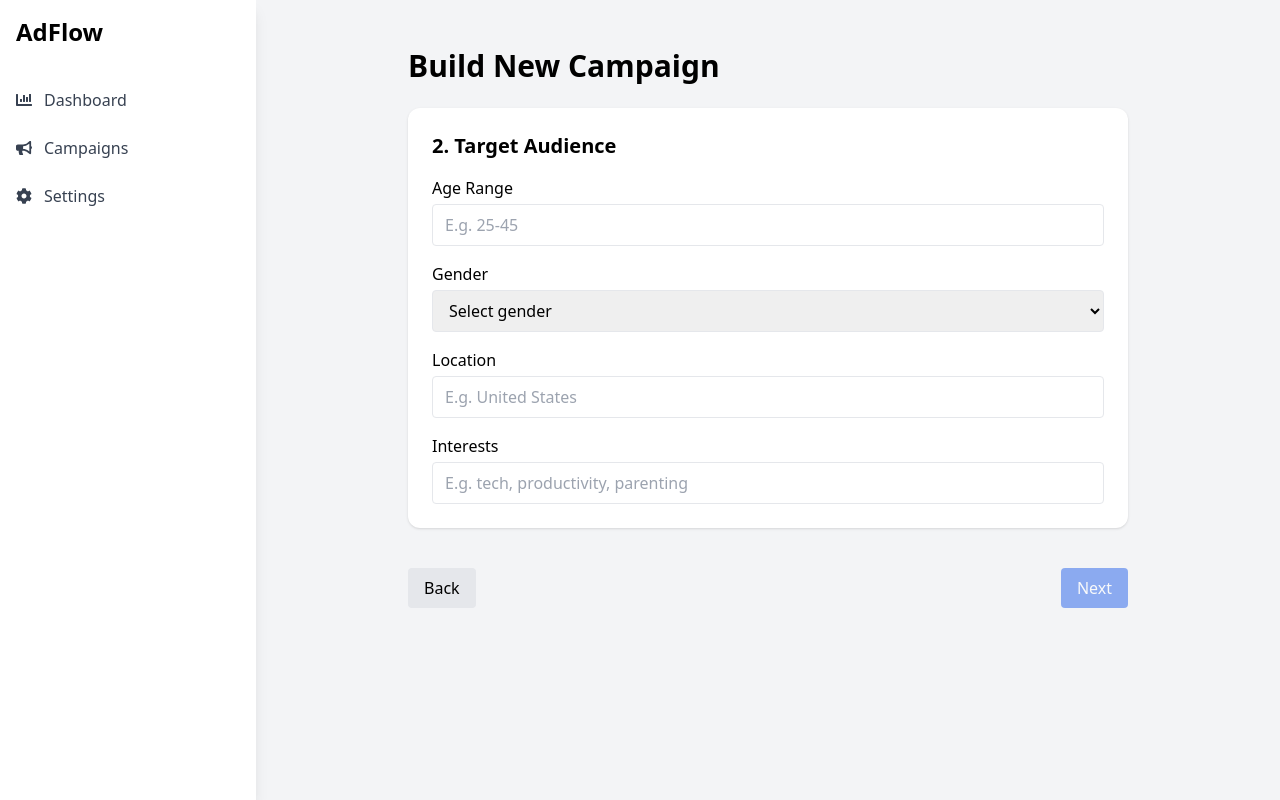
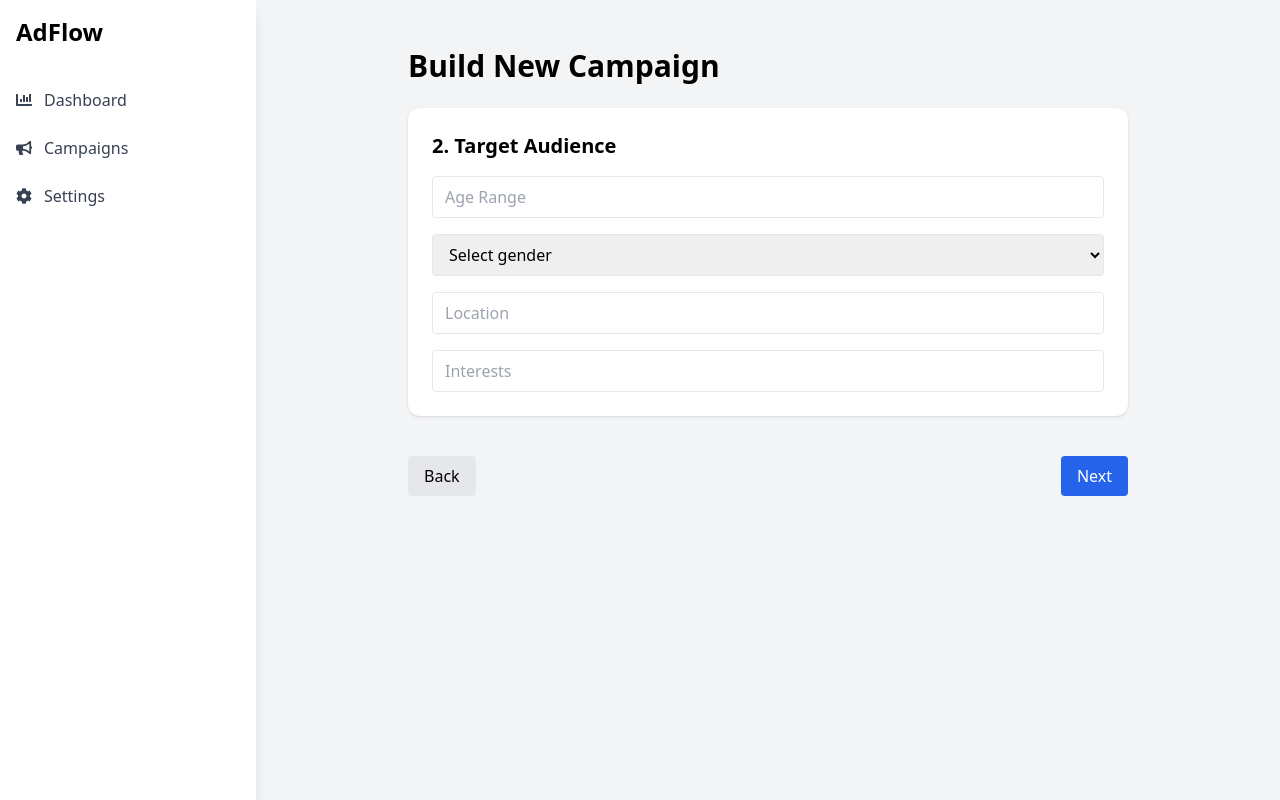
Before and after one commit to CarrionOnil/automated_ad, a React (Vite) app in the folder frontend/: page /campaigns in a window 1280 px wide. Both pictures are taken after a click on the button "Next". Built offline with nearby package versions, Linux system fonts and the light colour scheme.

Commit message:
Seperated steps in campaignbuilder and made new components (better readability)

```diff
--- /dev/null
+++ b/frontend/src/components/AdCopyGenerator.jsx
@@ -0,0 +1,37 @@
+import { useState } from 'react';
+
+const AdCopyGenerator = ({ productInfo, targetAudience, goals }) => {
+  const [adCopy, setAdCopy] = useState('');
+  const [loading, setLoading] = useState(false);
+
+  const generateAdCopy = async () => {
+    setLoading(true);
+    const response = await fetch('/api/generate-copy', {
+      method: 'POST',
+      headers: { 'Content-Type': 'application/json' },
+      body: JSON.stringify({ productInfo, targetAudience, goals })
+    });
+    const data = await response.json();
+    setAdCopy(data.copy);
+    setLoading(false);
+  };
+
+  return (
+    <div className="p-4 bg-white rounded-xl shadow">
+      <button
+        onClick={generateAdCopy}
+        className="bg-blue-500 text-white px-4 py-2 rounded hover:bg-blue-600"
+      >
+        {loading ? 'Generating...' : 'Generate Ad Copy'}
+      </button>
+      {adCopy && (
+        <div className="mt-4 p-3 border rounded bg-gray-50">
+          <h3 className="font-semibold">Generated Ad Copy:</h3>
+          <p>{adCopy}</p>
+        </div>
+      )}
+    </div>
+  );
+};
+
+export default AdCopyGenerator;
--- /dev/null
+++ b/frontend/src/components/CampaignPreview.jsx
@@ -0,0 +1,11 @@
+const CampaignPreview = ({ adCopy, productInfo, targetAudience, goals }) => (
+  <div className="p-4 bg-white rounded-xl shadow mt-4">
+    <h2 className="text-xl font-bold mb-2">Campaign Preview</h2>
+    <p><strong>Ad Copy:</strong> {adCopy}</p>
+    <p><strong>Product:</strong> {productInfo.name}</p>
+    <p><strong>Audience:</strong> {targetAudience.demographics}</p>
+    <p><strong>Goals:</strong> {goals.objective}</p>
+  </div>
+);
+
+export default CampaignPreview;
--- /dev/null
+++ b/frontend/src/components/Step1ProductInfo.jsx
@@ -0,0 +1,10 @@
+const Step1ProductInfo = ({ productInfo, onChange }) => (
+  <div className="bg-white p-6 rounded-xl shadow space-y-4">
+    <h2 className="text-xl font-semibold">1. Product Information</h2>
+    <input name="name" value={productInfo.name} onChange={onChange} className="w-full border rounded px-3 py-2" placeholder="Product Name" />
+    <textarea name="description" value={productInfo.description} onChange={onChange} className="w-full border rounded px-3 py-2" placeholder="Description" />
+    <input name="features" value={productInfo.features} onChange={onChange} className="w-full border rounded px-3 py-2" placeholder="Key Features" />
+  </div>
+);
+
+export default Step1ProductInfo;
--- /dev/null
+++ b/frontend/src/components/Step2TargetAudience.jsx
@@ -0,0 +1,17 @@
+const Step2TargetAudience = ({ audience, onChange }) => (
+  <div className="bg-white p-6 rounded-xl shadow space-y-4">
+    <h2 className="text-xl font-semibold">2. Target Audience</h2>
+    <input name="ageRange" value={audience.ageRange} onChange={onChange} className="w-full border rounded px-3 py-2" placeholder="Age Range" />
+    <select name="gender" value={audience.gender} onChange={onChange} className="w-full border rounded px-3 py-2">
+      <option value="">Select gender</option>
+      <option value="any">Any</option>
+      <option value="male">Male</option>
+      <option value="female">Female</option>
+      <option value="nonbinary">Non-binary</option>
+    </select>
+    <input name="location" value={audience.location} onChange={onChange} className="w-full border rounded px-3 py-2" placeholder="Location" />
+    <input name="interests" value={audience.interests} onChange={onChange} className="w-full border rounded px-3 py-2" placeholder="Interests" />
+  </div>
+);
+
+export default Step2TargetAudience;
--- /dev/null
+++ b/frontend/src/components/Step3GoalsBudget.jsx
@@ -0,0 +1,16 @@
+const Step3GoalsBudget = ({ goals, onChange }) => (
+  <div className="bg-white p-6 rounded-xl shadow space-y-4">
+    <h2 className="text-xl font-semibold">3. Campaign Goals & Budget</h2>
+    <select name="objective" value={goals.objective} onChange={onChange} className="w-full border rounded px-3 py-2">
+      <option value="">Select objective</option>
+      <option value="awareness">Brand Awareness</option>
+      <option value="leads">Lead Generation</option>
+      <option value="sales">Sales</option>
+      <option value="installs">App Installs</option>
+    </select>
+    <input name="budget" value={goals.budget} onChange={onChange} type="number" className="w-full border rounded px-3 py-2" placeholder="Budget ($)" />
+    <input name="duration" value={goals.duration} onChange={onChange} className="w-full border rounded px-3 py-2" placeholder="Campaign Duration" />
+  </div>
+);
+
+export default Step3GoalsBudget;
--- a/frontend/src/pages/CampaignBuilder.jsx
+++ b/frontend/src/pages/CampaignBuilder.jsx
@@ -1,150 +1,28 @@
 import { useState } from 'react';
+import Step1ProductInfo from '../components/Step1ProductInfo';
+import Step2TargetAudience from '../components/Step2TargetAudience';
+import Step3GoalsBudget from '../components/Step3GoalsBudget';
 
 const CampaignBuilder = () => {
   const [step, setStep] = useState(1);
+  const [productInfo, setProductInfo] = useState({ name: '', description: '', features: '' });
+  const [audience, setAudience] = useState({ ageRange: '', gender: '', interests: '', location: '' });
+  const [goals, setGoals] = useState({ objective: '', budget: '', duration: '' });
 
-  // Step 1: Product Info
-  const [productInfo, setProductInfo] = useState({
-    name: '',
-    description: '',
-    features: '',
-  });
-
-  // Step 2: Target Audience
-  const [audience, setAudience] = useState({
-    ageRange: '',
-    gender: '',
-    interests: '',
-    location: '',
-  });
-
-  const handleProductChange = (e) => {
-    setProductInfo({ ...productInfo, [e.target.name]: e.target.value });
-  };
-
-  const handleAudienceChange = (e) => {
-    setAudience({ ...audience, [e.target.name]: e.target.value });
-  };
-
-  const nextStep = () => setStep((prev) => Math.min(prev + 1, 2));
+  const nextStep = () => setStep((prev) => Math.min(prev + 1, 3));
   const prevStep = () => setStep((prev) => Math.max(prev - 1, 1));
 
   return (
     <div className="p-6 max-w-3xl mx-auto space-y-6">
       <h1 className="text-3xl font-bold mb-4">Build New Campaign</h1>
 
-      {/* Step 1: Product Info */}
-      {step === 1 && (
-        <div className="bg-white p-6 rounded-xl shadow space-y-4">
-          <h2 className="text-xl font-semibold">1. Product Information</h2>
+      {step === 1 && <Step1ProductInfo productInfo={productInfo} onChange={(e) => setProductInfo({ ...productInfo, [e.target.name]: e.target.value })} />}
+      {step === 2 && <Step2TargetAudience audience={audience} onChange={(e) => setAudience({ ...audience, [e.target.name]: e.target.value })} />}
+      {step === 3 && <Step3GoalsBudget goals={goals} onChange={(e) => setGoals({ ...goals, [e.target.name]: e.target.value })} />}
 
-          <div>
-            <label className="block font-medium mb-1">Product Name</label>
-            <input
-              name="name"
-              value={productInfo.name}
-              onChange={handleProductChange}
-              className="w-full border rounded px-3 py-2"
-              placeholder="E.g. Smart Lamp Pro"
-            />
-          </div>
-
-          <div>
-            <label className="block font-medium mb-1">Description</label>
-            <textarea
-              name="description"
-              value={productInfo.description}
-              onChange={handleProductChange}
-              className="w-full border rounded px-3 py-2"
-              placeholder="What does your product do?"
-            />
-          </div>
-
-          <div>
-            <label className="block font-medium mb-1">Key Features</label>
-            <input
-              name="features"
-              value={productInfo.features}
-              onChange={handleProductChange}
-              className="w-full border rounded px-3 py-2"
-              placeholder="E.g. voice-controlled, energy efficient"
-            />
-          </div>
-        </div>
-      )}
-
-      {/* Step 2: Target Audience */}
-      {step === 2 && (
-        <div className="bg-white p-6 rounded-xl shadow space-y-4">
-          <h2 className="text-xl font-semibold">2. Target Audience</h2>
-
-          <div>
-            <label className="block font-medium mb-1">Age Range</label>
-            <input
-              name="ageRange"
-              value={audience.ageRange}
-              onChange={handleAudienceChange}
-              className="w-full border rounded px-3 py-2"
-              placeholder="E.g. 25-45"
-            />
-          </div>
-
-          <div>
-            <label className="block font-medium mb-1">Gender</label>
-            <select
-              name="gender"
-              value={audience.gender}
-              onChange={handleAudienceChange}
-              className="w-full border rounded px-3 py-2"
-            >
-              <option value="">Select gender</option>
-              <option value="any">Any</option>
-              <option value="male">Male</option>
-              <option value="female">Female</option>
-              <option value="nonbinary">Non-binary</option>
-            </select>
-          </div>
-
-          <div>
-            <label className="block font-medium mb-1">Location</label>
-            <input
-              name="location"
-              value={audience.location}
-              onChange={handleAudienceChange}
-              className="w-full border rounded px-3 py-2"
-              placeholder="E.g. United States"
-            />
-          </div>
-
-          <div>
-            <label className="block font-medium mb-1">Interests</label>
-            <input
-              name="interests"
-              value={audience.interests}
-              onChange={handleAudienceChange}
-              className="w-full border rounded px-3 py-2"
-              placeholder="E.g. tech, productivity, parenting"
-            />
-          </div>
-        </div>
-      )}
-
-      {/* Navigation Buttons */}
       <div className="flex justify-between pt-4">
-        <button
-          onClick={prevStep}
-          disabled={step === 1}
-          className="px-4 py-2 rounded bg-gray-200 hover:bg-gray-300 disabled:opacity-50"
-        >
-          Back
-        </button>
-        <button
-          onClick={nextStep}
-          disabled={step === 2}
-          className="px-4 py-2 rounded bg-blue-600 text-white hover:bg-blue-700 disabled:opacity-50"
-        >
-          Next
-        </button>
+        <button onClick={prevStep} disabled={step === 1} className="px-4 py-2 rounded bg-gray-200 hover:bg-gray-300 disabled:opacity-50">Back</button>
+        <button onClick={nextStep} disabled={step === 3} className="px-4 py-2 rounded bg-blue-600 text-white hover:bg-blue-700 disabled:opacity-50">Next</button>
       </div>
     </div>
   );
```
